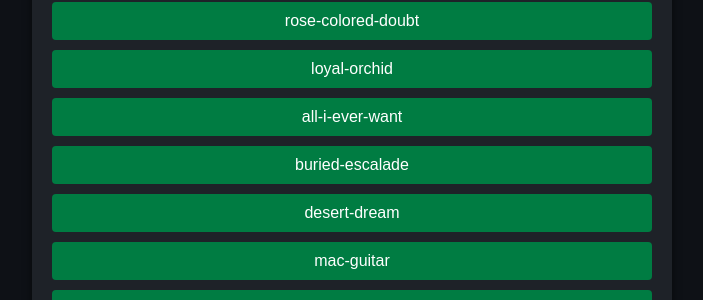
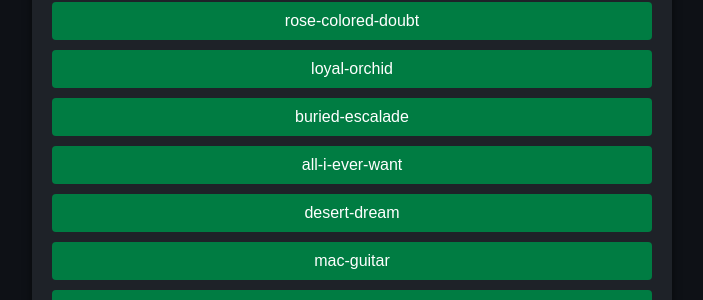
Before and after one commit to cymatic-productions/html.js.playlist, a Jekyll site: the page built from playlists/recent-releases.md, in a window 1280 px wide. Shown: the part 872-1172 px from the top of the page, without its empty margins (288-991 px from the left). Built offline with Jekyll 4.4.1, drawn with Linux system fonts in a browser that asks for light colours.

```diff
--- a/playlists/recent-releases.md
+++ b/playlists/recent-releases.md
@@ -18,8 +18,8 @@ songs: [
     i-need-you,
     rose-colored-doubt,
     loyal-orchid,
+    buried-escalade,
     all-i-ever-want,
-    buried-escalade,
     desert-dream,
     mac-guitar,
     kirby-one,
```
